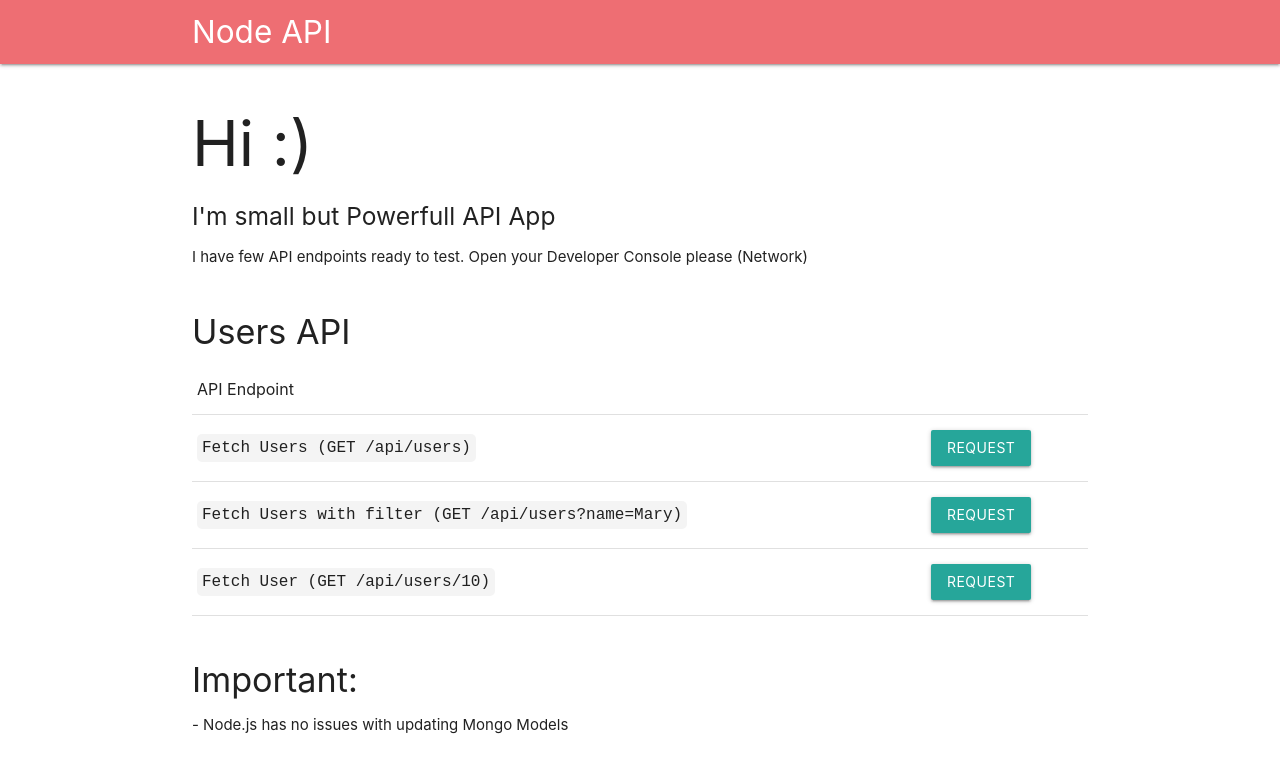
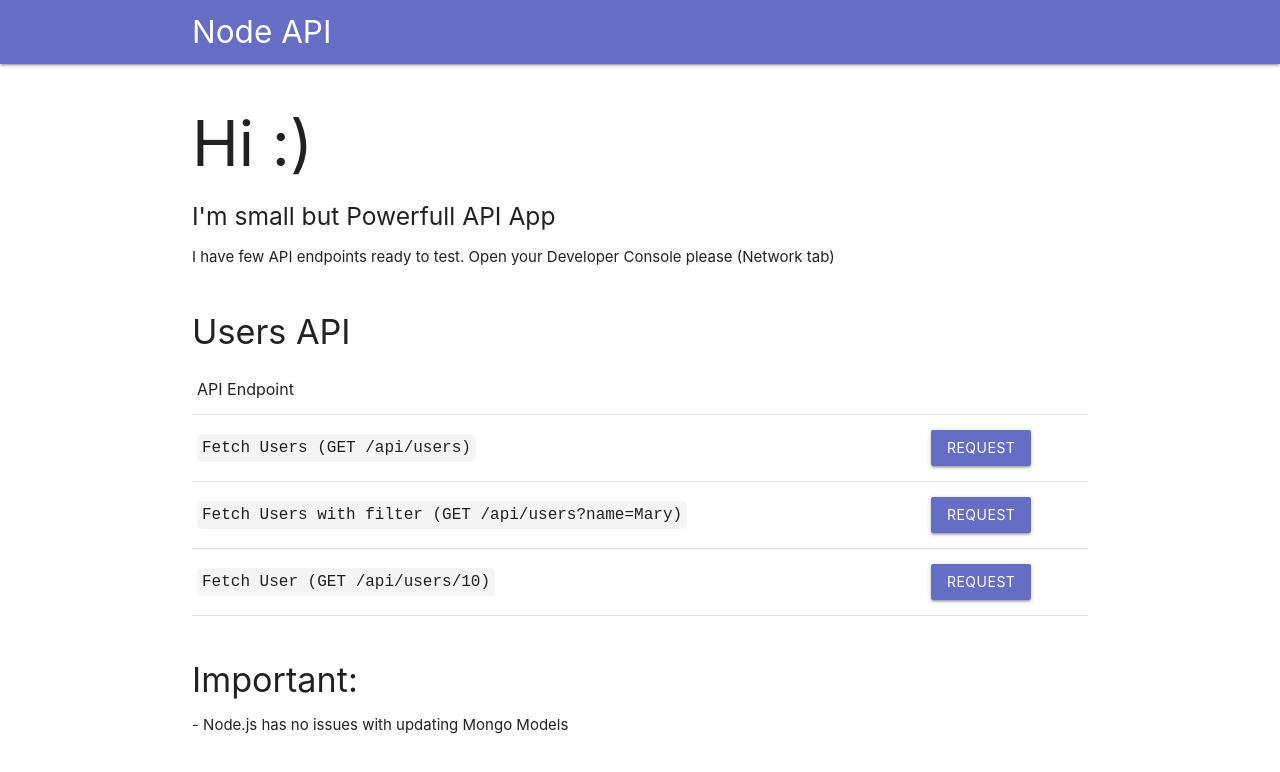
Before and after one commit to Naterra/Node-API-App, a website: page home.html in a window 1280 px wide. Drawn offline with nearby package versions, Linux system fonts and the light colour scheme.

Commit message:
add README.md

```diff
--- a/home.html
+++ b/home.html
@@ -6,12 +6,14 @@
     <script src="https://cdnjs.cloudflare.com/ajax/libs/materialize/1.0.0/js/materialize.min.js"></script>
 </head>
 <style>
+    nav{background-color: #212cabb0;}
     section{ margin:3em 0 }
     code{
         background: #eeeeeea8;
         padding: 5px;
         border-radius: 5px;
     }
+    .btn{background-color: #212cabb0;}
 </style>
 <script>
     function fetchUsers(){
@@ -47,7 +49,7 @@
         <section>
             <h1>Hi :)</h1>
             <h5>I'm small but Powerfull API App</h5>
-            <p>I have few API endpoints ready to test. Open your Developer Console please (Network)</p>
+            <p>I have few API endpoints ready to test. Open your Developer Console please (Network tab)</p>
         </section>
 
 
@@ -87,6 +89,5 @@
 </div>
 
 
-
 </body>
 </html>
--- a/package.json
+++ b/package.json
@@ -5,7 +5,7 @@
   "main": "index.js",
   "scripts": {
     "dev": "nodemon index.js -p 5555",
-    "start": "node index.js",
+    "start": "node index.js -p $PORT",
     "test": "echo \"Error: no test specified\" && exit 1"
   },
   "engines": {
```
Also changed, not shown: README.md (added).
